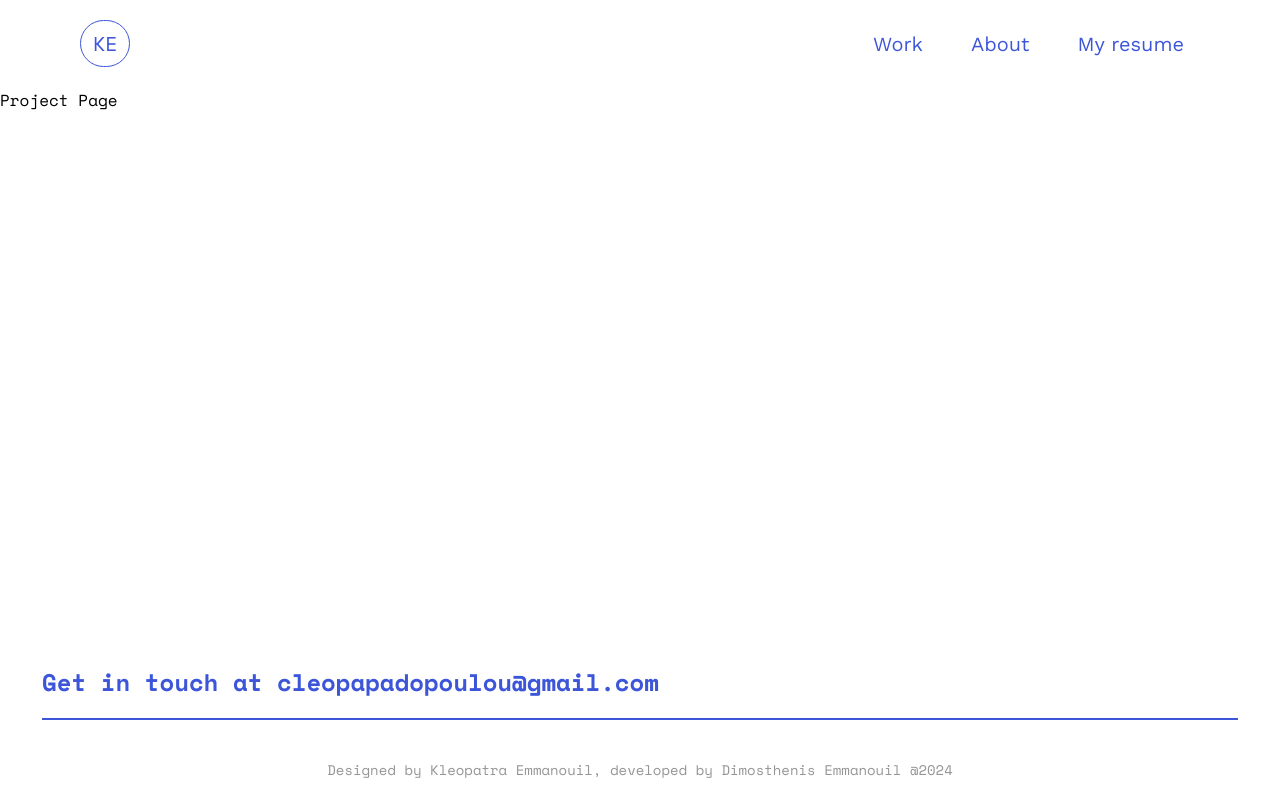
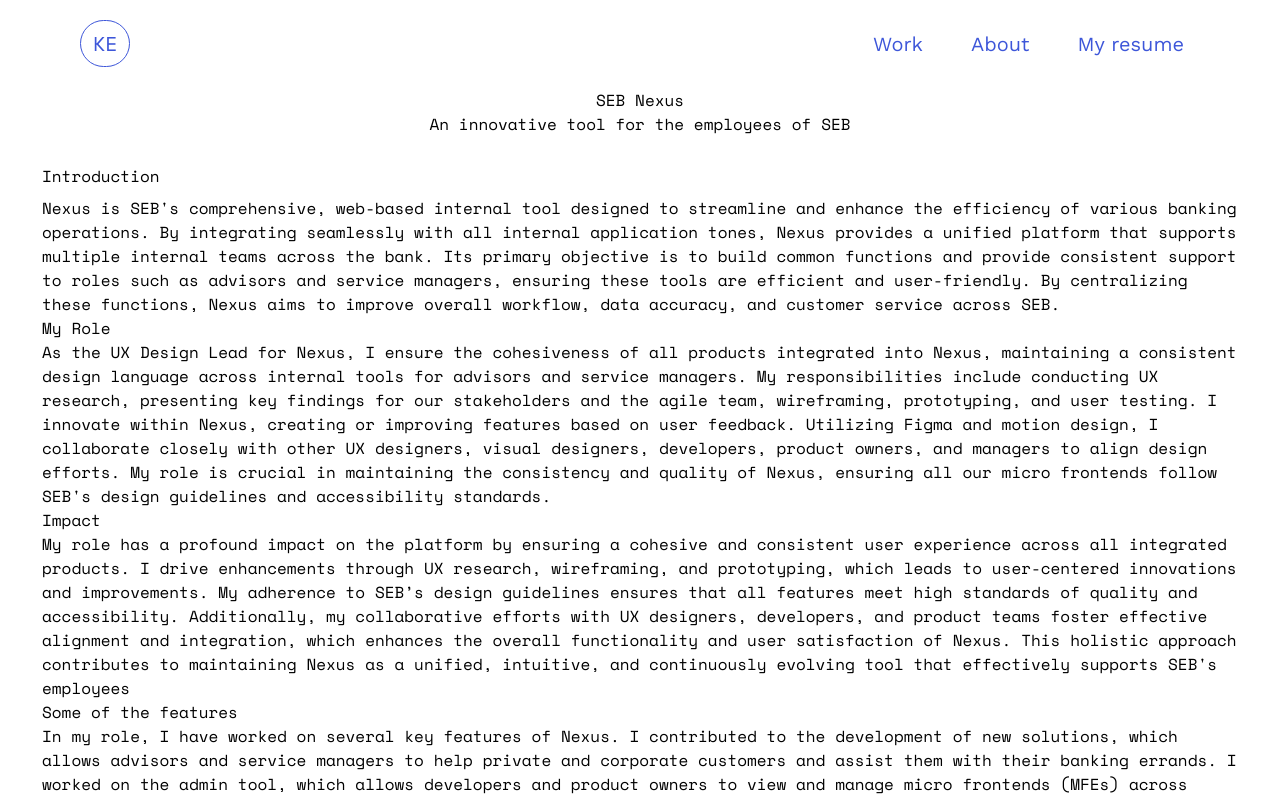
Before and after one commit to Albatraoz12/kleoportfolio, a Next.js app: page /project/1 in a window 1280 px wide. Shown: the top 800 px of the page. Built offline with nearby package versions, Linux system fonts and the light colour scheme.

Commit message:
implement logic to fetch project infromation and display it

```diff
--- a/app/project/[id]/page.tsx
+++ b/app/project/[id]/page.tsx
@@ -1,7 +1,66 @@
 import React from 'react';
+import projects from '../../utils/projects';
+import Image from 'next/image';
 
-const page = () => {
-  return <div>Project Page</div>;
+const page = ({ params }: { params: { id: string } }) => {
+  // Find the project object matching the URL ID
+  const selectedProject = projects.find(
+    (project) => project.id === parseInt(params.id)
+  );
+
+  if (!selectedProject) {
+    return <div>Project not found!</div>; // Handle case where ID doesn't exist
+  }
+
+  // Access project data using selectedProject properties (e.g., selectedProject.Introduction)
+  return (
+    <main className='flex flex-col gap-5 justify-center items-center mx-auto w-full lg:max-w-[774px] xl:max-w-[1196px]'>
+      <section className='text-center'>
+        <h1>{selectedProject.title}</h1>
+        <p>{selectedProject.sideTitle}</p>
+      </section>
+      <article>
+        <section>
+          <h2 className='my-2'>Introduction</h2>
+          <p>{selectedProject.Introduction}</p>
+        </section>
+        <section>
+          <h2>My Role</h2>
+          <p>{selectedProject.Role}</p>
+        </section>
+        <section>
+          <h2>Impact</h2>
+          <p>{selectedProject.Impact}</p>
+        </section>
+        <section>
+          <h2>Some of the features</h2>
+          <p>{selectedProject.Features}</p>
+        </section>
+        <section>
+          <h2>Admin Tool</h2>
+          <figure>
+            <Image
+              height={914}
+              width={610}
+              src={selectedProject.Images[0].image}
+              alt={selectedProject.Images[0].title}
+            />
+          </figure>
+        </section>
+        <section>
+          <h2>Customer search</h2>
+          <figure>
+            <Image
+              height={914}
+              width={610}
+              src={selectedProject.Images[1].image}
+              alt={selectedProject.Images[1].title}
+            />
+          </figure>
+        </section>
+      </article>
+    </main>
+  );
 };
 
 export default page;
```
